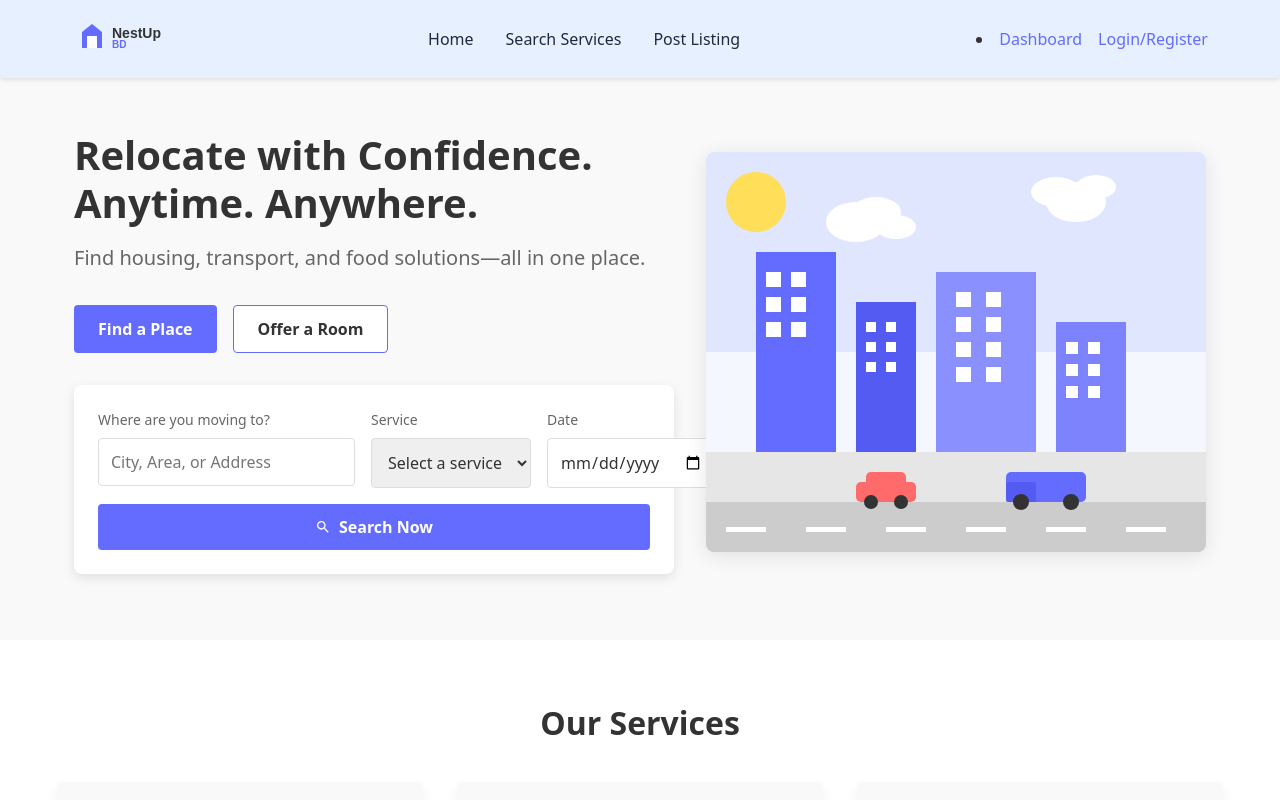
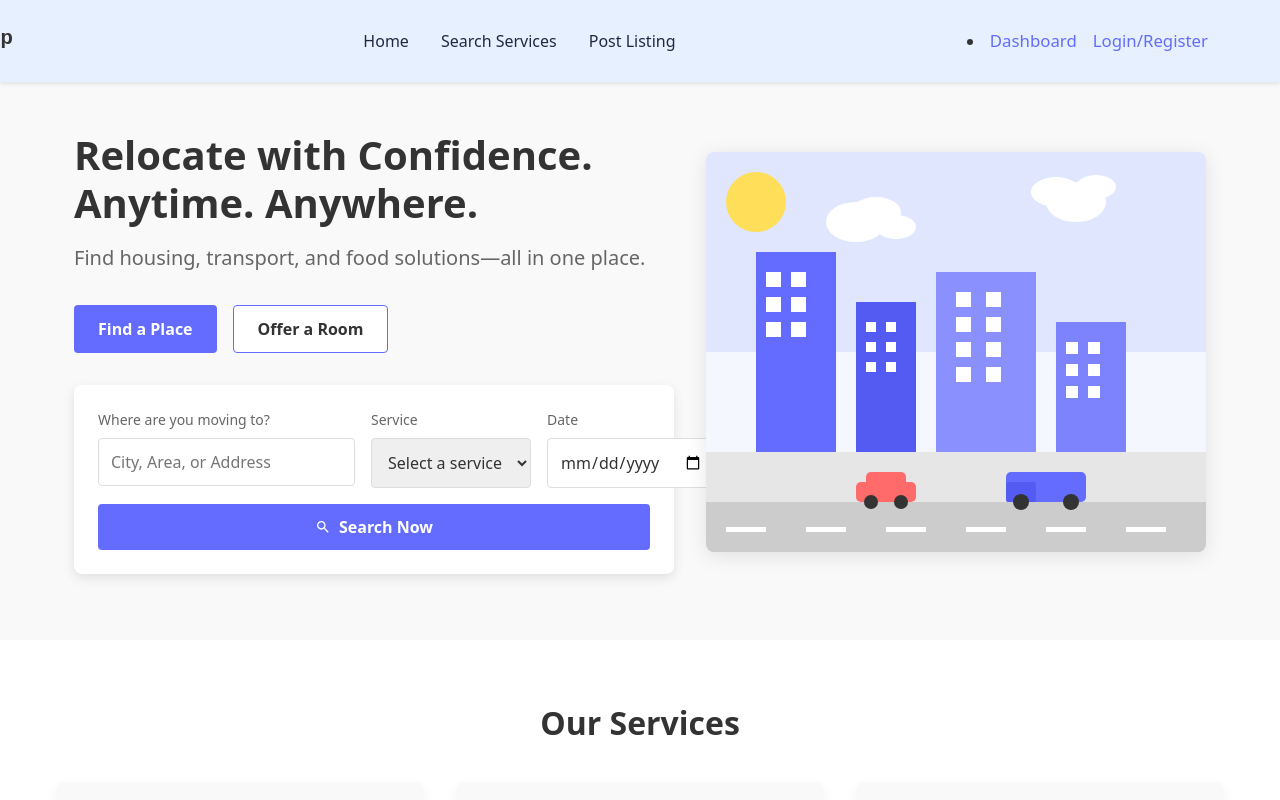
Before and after one commit to A-Piyas-04/NestUp-BD, a React (Vite) app in the folder Project/NestUp BD/: page / in a window 1280 px wide. Shown: the top 800 px of the page. Built offline with nearby package versions, Linux system fonts and the light colour scheme.

Commit message:
update color scheme and improve header styling

```diff
--- a/Project/NestUp BD/src/components/Header/Header.css
+++ b/Project/NestUp BD/src/components/Header/Header.css
@@ -38,12 +38,15 @@
   transition: transform 0.3s ease, filter 0.3s ease;
 }
 .logo img {
-  height: 40px;
+  height: 50px;
   width: auto;
+  margin-left: -11rem;
+  transform: scale(1.15);
+  display: block;
 }
 .logo:hover a {
-  transform: scale(1.1);
-  filter: drop-shadow(0 0 5px var(--color-primary));
+  transform: scale(1.05);
+  filter: drop-shadow(1px 0 3px var(--color-primary));
 }
 
 /* Desktop Navigation */
@@ -76,6 +79,7 @@
 }
 .user-actions a,
 .user-actions button {
+  font-size: 1.05rem;
   transition: all 0.3s ease;
 }
 .user-actions a:hover,
@@ -95,8 +99,8 @@
 .hamburger {
   display: block;
   position: relative;
-  width: 24px;
-  height: 2px;
+  width: 20px;
+  height: 3px;
   background-color: #333;
   transition: all 0.3s ease;
 }
@@ -105,18 +109,18 @@
 .hamburger::after {
   content: '';
   position: absolute;
-  width: 24px;
-  height: 2px;
+  width: 20px;
+  height: 3px;
   background-color: #333;
   transition: all 0.3s ease;
 }
 
 .hamburger::before {
-  transform: translateY(-8px);
+  transform: translateY(-10px);
 }
 
 .hamburger::after {
-  transform: translateY(8px);
+  transform: translateY(10px);
 }
 
 .hamburger.open {
--- a/Project/NestUp BD/src/pages/Auth/LoginRegister.css
+++ b/Project/NestUp BD/src/pages/Auth/LoginRegister.css
@@ -4,7 +4,7 @@
   justify-content: center;
   align-items: center;
   height: 100vh;
-  background: linear-gradient(to right, #eaf4ff, #f5f7fa); /* light gradient */
+  background: linear-gradient(to right, #46d2f2, #3093b4); /* cyan-bluish gradient */
   padding: 1rem;
 }
 
@@ -120,7 +120,7 @@
   top: 1.5rem;
   left: 2rem;
   padding: 0.5rem 1rem;
-  background-color: #007bff;
+  background-color: #112778;
   color: #ffffff;
   border: none;
   border-radius: 6px;
```
